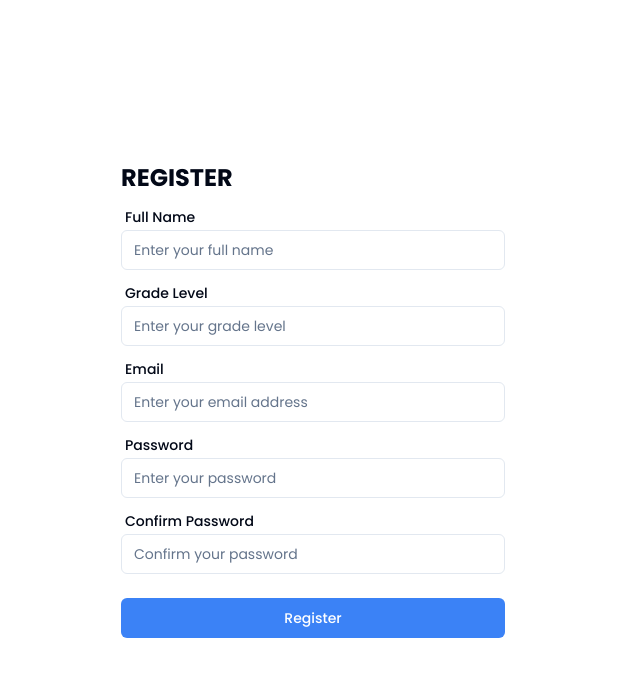
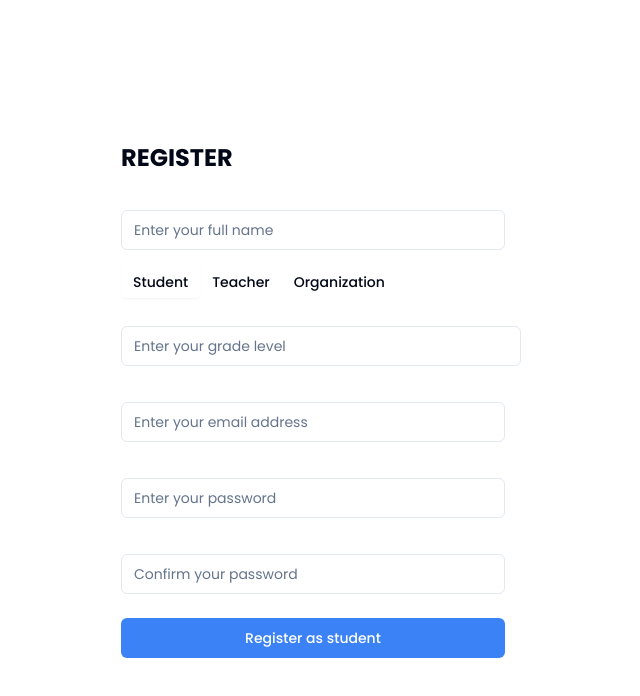
Before and after one commit to Jeikustus/Immer-Sync, a Next.js app: page /register in a window 1280 px wide. Shown: the top 696 px of the page, without its empty margins (327-967 px from the left). Built offline with nearby package versions, Linux system fonts and the light colour scheme; no server answers.

Commit message:
updated accounts

```diff
--- a/src/app/(authentication)/register/page.tsx
+++ b/src/app/(authentication)/register/page.tsx
@@ -4,16 +4,19 @@ import React, { useState } from "react";
 import { InputWithLabel } from "@/components/ui/input-label";
 import { Button } from "@/components/ui/button";
 import { createUserWithEmailAndPassword } from "@/config";
-import { auth, db } from "@/config";
-import { addDoc, collection } from "firebase/firestore";
+import { Tabs, TabsContent, TabsTrigger } from "@/components/ui/tabs";
+import { TabsList } from "@radix-ui/react-tabs";
 
 const RegisterPage = () => {
   const [fullName, setFullName] = useState("");
   const [gradeLevel, setGradeLevel] = useState("");
+  const [teacherGrade, setTeacherGrade] = useState("");
+  const [organizationName, setOrganizationName] = useState("");
   const [email, setEmail] = useState("");
   const [password, setPassword] = useState("");
   const [confirmPassword, setConfirmPassword] = useState("");
   const [error, setError] = useState<string | null>(null);
+  const [accountType, setAccountType] = useState<string>("student");
 
   const handleRegister = async (event: React.FormEvent<HTMLFormElement>) => {
     event.preventDefault();
@@ -22,21 +25,29 @@ const RegisterPage = () => {
       return;
     }
 
+    let additionalInfo = "";
+
+    if (accountType === "student") {
+      additionalInfo = gradeLevel;
+    } else if (accountType === "teacher") {
+      additionalInfo = teacherGrade;
+    } else if (accountType === "organization") {
+      additionalInfo = organizationName;
+    }
+
     try {
-      // Create user with email and password in Firebase Authentication
       await createUserWithEmailAndPassword(
         email,
         password,
         fullName,
-        gradeLevel,
-        "pending"
+        additionalInfo,
+        accountType
       );
 
-      // Redirect the user after successful registration
       alert("User registered successfully.");
-      window.location.href = "/"; // Redirect to the home page
+      window.location.href = "/";
     } catch (error) {
-      setError((error as Error).message); // Set error message if registration fails
+      setError((error as Error).message);
     }
   };
 
@@ -53,6 +64,29 @@ const RegisterPage = () => {
             onChange={(e) => setFullName(e.target.value)}
             className="mb-4"
           />
+          <div>
+            <Tabs defaultValue="student" className="w-[400px]">
+              <TabsList>
+                <TabsTrigger
+                  value="student"
+                  onClick={() => setAccountType("student")}
+                >
+                  Student
+                </TabsTrigger>
+                <TabsTrigger
+                  value="teacher"
+                  onClick={() => setAccountType("teacher")}
+                >
+                  Teacher
+                </TabsTrigger>
+                <TabsTrigger
+                  value="organization"
+                  onClick={() => setAccountType("organization")}
+                >
+                  Organization
+                </TabsTrigger>
+              </TabsList>
+              <TabsContent value="student">
                 <InputWithLabel
                   label="Grade Level"
                   type="text"
@@ -61,6 +95,30 @@ const RegisterPage = () => {
                   onChange={(e) => setGradeLevel(e.target.value)}
                   className="mb-4"
                 />
+              </TabsContent>
+              <TabsContent value="teacher">
+                <InputWithLabel
+                  label="Teacher Grade"
+                  type="text"
+                  placeholder="Enter your teacher grade"
+                  value={teacherGrade}
+                  onChange={(e) => setTeacherGrade(e.target.value)}
+                  className="mb-4"
+                />
+              </TabsContent>
+              <TabsContent value="organization">
+                <InputWithLabel
+                  label="Organization Name"
+                  type="text"
+                  placeholder="Enter your organization name"
+                  value={organizationName}
+                  onChange={(e) => setOrganizationName(e.target.value)}
+                  className="mb-4"
+                />
+              </TabsContent>
+            </Tabs>
+          </div>
+
           <InputWithLabel
             label="Email"
             type="email"
@@ -90,7 +148,7 @@ const RegisterPage = () => {
             type="submit"
             className="w-full bg-blue-500 text-white py-3 rounded-md hover:bg-blue-600"
           >
-            Register
+            Register as {accountType}
           </Button>
         </form>
       </div>
--- a/src/app/(main)/admin/page.tsx
+++ b/src/app/(main)/admin/page.tsx
@@ -22,7 +22,9 @@ interface UserData {
   id: string;
   uid: string;
   name: string;
-  gradeLevel: string;
+  gradeLevel?: string;
+  teacherGrade?: string;
+  organizationName?: string;
   email: string;
   authProvider: string;
   accountType: string;
@@ -93,7 +95,9 @@ const AdminPage = () => {
           <thead>
             <tr className="bg-gray-100">
               <th className="px-4 py-2 border border-gray-200">Name</th>
-              <th className="px-4 py-2 border border-gray-200">Grade Level</th>
+              <th className="px-4 py-2 border border-gray-200">
+                Registered As
+              </th>
               <th className="px-4 py-2 border border-gray-200">Email</th>
               <th className="px-4 py-2 border border-gray-200">Account Type</th>
               <th className="px-4 py-2 border border-gray-200">Actions</th>
@@ -106,7 +110,11 @@ const AdminPage = () => {
                   {account.name}
                 </td>
                 <td className="px-4 py-2 border border-gray-200">
-                  {account.gradeLevel}
+                  {account.gradeLevel
+                    ? "Student"
+                    : account.teacherGrade
+                    ? "Teacher"
+                    : "Organization"}
                 </td>
                 <td className="px-4 py-2 border border-gray-200">
                   {account.email}
@@ -114,9 +122,7 @@ const AdminPage = () => {
                 <td className="px-4 py-2 border border-gray-200">
                   <DropdownMenu>
                     <DropdownMenuTrigger>
-                      <button className=" text-blue-600 font-bold px-4 py-1 rounded">
-                        {account.accountType}
-                      </button>
+                      {account.accountType}
                     </DropdownMenuTrigger>
                     <DropdownMenuContent>
                       <DropdownMenuLabel>Change Account Type</DropdownMenuLabel>
--- a/src/app/(main)/dashboard/page.tsx
+++ b/src/app/(main)/dashboard/page.tsx
@@ -1,5 +1,3 @@
-"use client";
-
 import { useState, useEffect } from "react";
 import { collection, getDocs, query, where } from "firebase/firestore";
 import { db, auth } from "@/config";
@@ -10,7 +8,9 @@ interface UserData {
   name: string;
   email: string;
   accountType: string;
-  gradeLevel: string;
+  gradeLevel?: string; // Making gradeLevel optional since it depends on accountType
+  teacherGrade?: string; // Adding teacherGrade field
+  organizationName?: string; // Adding organizationName field
 }
 
 const DashboardPage = () => {
@@ -92,7 +92,13 @@ const DashboardPage = () => {
               <p>
                 {loading
                   ? "Loading..."
-                  : userData?.gradeLevel || "No Grade Level"}
+                  : userData?.accountType === "student"
+                  ? userData?.gradeLevel || "No Grade Level"
+                  : userData?.accountType === "teacher"
+                  ? userData?.teacherGrade || "No Teacher Grade"
+                  : userData?.accountType === "organization"
+                  ? userData?.organizationName || "No Organization Name"
+                  : "No Grade Level"}
               </p>
             </div>
           </div>
--- a/src/components/ui/input-label.tsx
+++ b/src/components/ui/input-label.tsx
@@ -12,7 +12,7 @@ const InputWithLabel = React.forwardRef<HTMLInputElement, InputWithLabelProps>(
   ({ className, type, label, ...props }, ref) => {
     return (
       <div className="grid w-full max-w-lg items-center gap-1.5">
-        <Label htmlFor={props.id} className="pl-1">
+        <Label htmlFor={props.id} className="pl-1 text-white">
           {label}
         </Label>
         <Input type={type} className={cn(className)} ref={ref} {...props} />
--- a/src/config/firebase/firebaseAuth.ts
+++ b/src/config/firebase/firebaseAuth.ts
@@ -13,14 +13,16 @@ import { auth, db } from "./firebaseConfig";
 interface UserData {
   uid: string;
   name: string;
-  gradeLevel: string;
   email: string;
   authProvider: string;
   accountType: string;
+  gradeLevel?: string;
+  teacherGrade?: string;
+  organizationName?: string;
 }
 
 // Function to create a user with email and password and save user data to Firestore
-export const createUserWithEmailAndPassword = async (email: string, password: string, name: string, gradeLevel: string, accountType: string) => {
+export const createUserWithEmailAndPassword = async (email: string, password: string, name: string, additionalInfo: string, accountType: string) => {
   try {
     // Create user in Firebase Authentication
     const userCredential = await createUserWithEmailAndPasswordFirebase(auth, email, password);
@@ -30,11 +32,19 @@ export const createUserWithEmailAndPassword = async (email: string, password: st
     const userData: UserData = {
       uid,
       name,
-      gradeLevel,
       email,
       authProvider: "local",
       accountType: "pending",
     };
+
+    // Set additional info based on accountType
+    if (accountType === "student") {
+      userData.gradeLevel = additionalInfo;
+    } else if (accountType === "teacher") {
+      userData.teacherGrade = additionalInfo;
+    } else if (accountType === "organization") {
+      userData.organizationName = additionalInfo;
+    }
 
     // Add user data to Firestore
     await addDoc(collection(db, "users"), userData);
@@ -44,6 +54,9 @@ export const createUserWithEmailAndPassword = async (email: string, password: st
     throw error;
   }
 };
+
+
+
 
 // Function to sign in with email and password
 export const signInWithEmailAndPassword = async (email: string, password: string) => {
```
Lines whose indentation alone changed are shown as unchanged.
